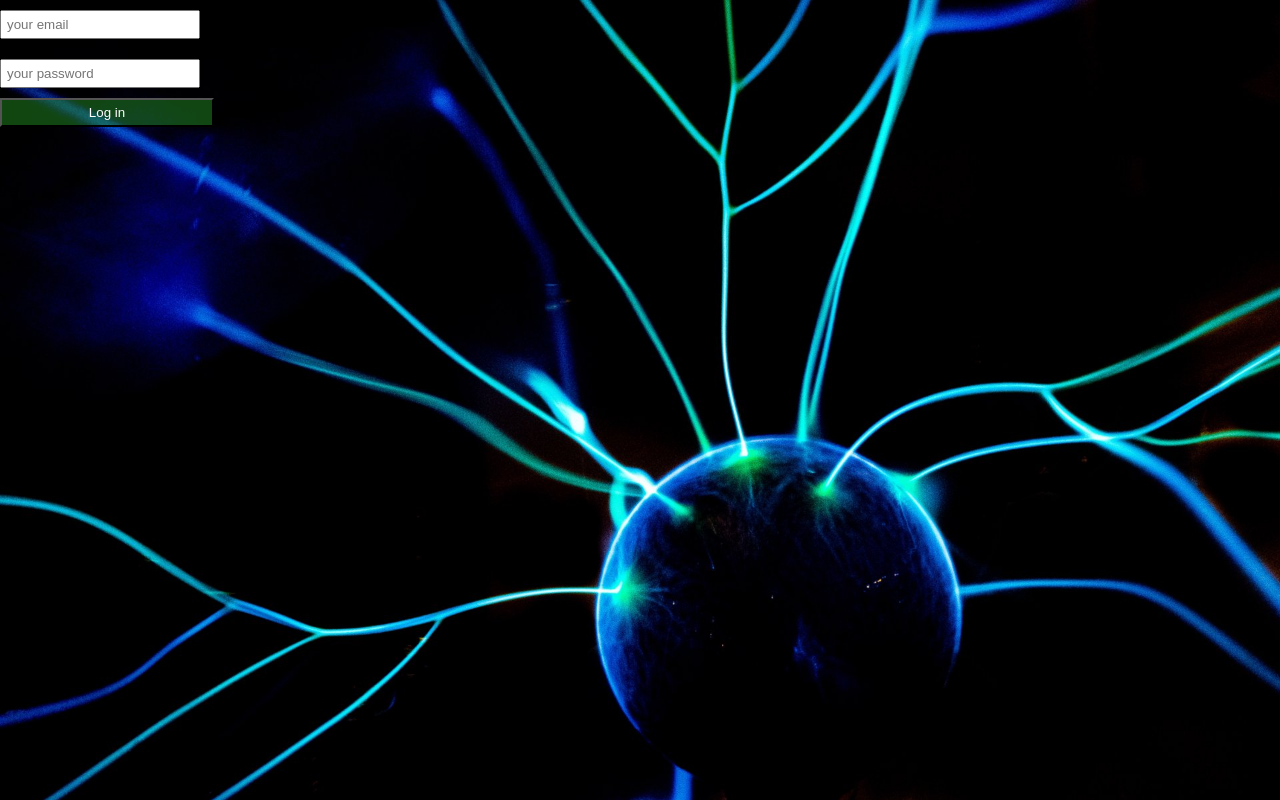
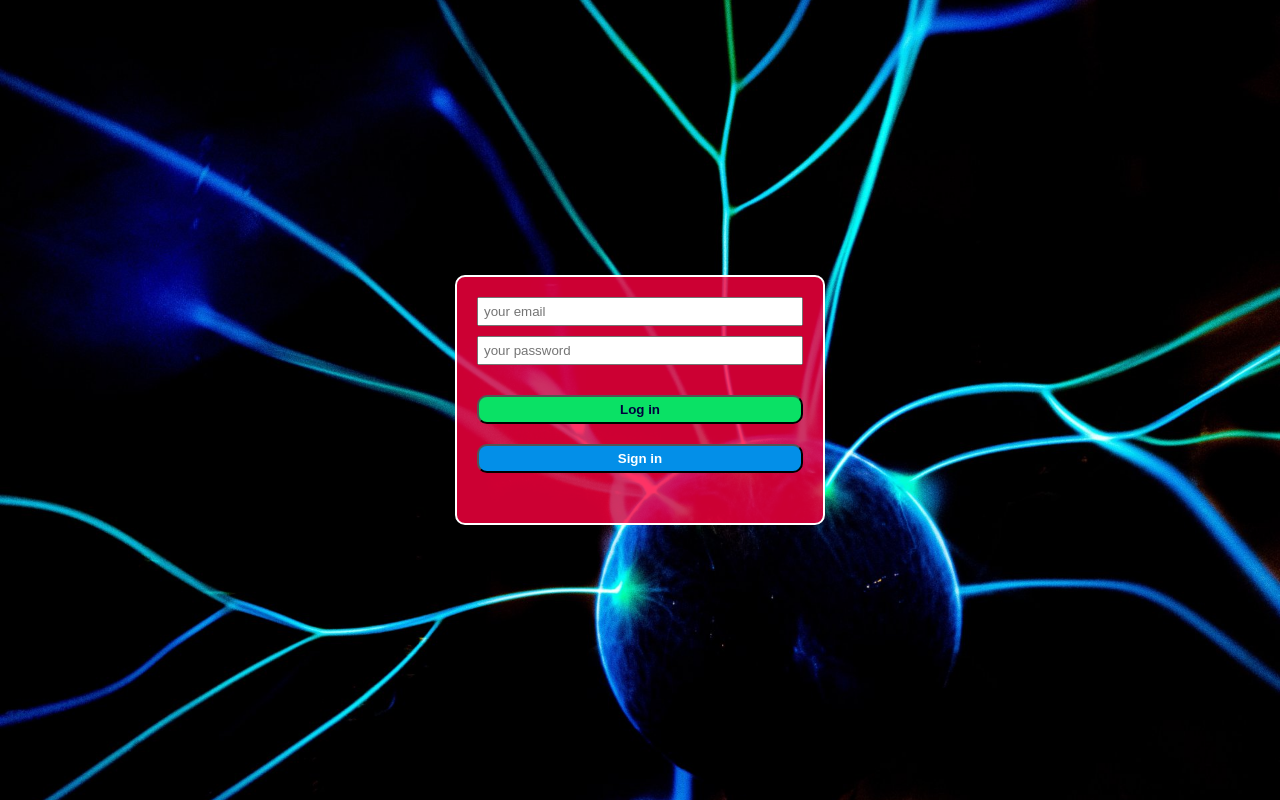
Before and after one commit to kristianheth/mymind_frontend, a React (Create React App) app: page / in a window 1280 px wide. Built offline with nearby package versions, Linux system fonts and the light colour scheme; no server answers.

Commit message:
CSS done to LoginForm. Added Sign in btn. No functionality yet

```diff
--- a/src/components/LogOutBtn.js
+++ b/src/components/LogOutBtn.js
@@ -3,7 +3,10 @@ import React from "react";
 import "./LogOutBtn.css";
 
 const LogOutBtn = () => {
-  const logoutFn = () => {};
+  const logoutFn = () => {
+    localStorage.clear();
+  };
+
   return (
     <div>
       <button className="logout-btn" onClick={logoutFn}>
--- a/src/components/LoginForm.css
+++ b/src/components/LoginForm.css
@@ -1,22 +1,51 @@
 .login-form {
-  display: flex;
+  /* display: flex;
   flex-direction: column;
   align-content: center;
+  justify-content: center; */
+
+  position: fixed;
+  left: 50%;
+  top: 50%;
   justify-content: center;
+  font-size: 1.2rem;
+  color: #fff;
+  padding: 20px;
+  transform: translate(-50%, -50%);
+  width: 370px;
+  height: 250px;
+  border: 2px solid #fff;
+  border-radius: 10px;
+  background-color: rgba(255, 0, 64, 0.8);
 }
 
 .login-form input {
-  display: inline-block;
-  width: 200px;
-  margin: 10px 0 10px 0;
+  margin-bottom: 10px;
+  width: 100%;
   padding: 5px;
 }
 
 .login-form button {
-  display: inline-block;
+  cursor: pointer;
+  display: block;
   padding: 5px;
-  width: 214px;
-  background-color: rgba(34, 139, 34, 0.5);
+  font-weight: 700;
+  /* background-color: rgba(34, 139, 34, 1); */
+  background-color: rgb(10, 225, 101);
+  color: rgb(1, 1, 61);
+  width: 100%;
+  margin-top: 20px;
+  margin-bottom: 5px;
+  border-radius: 10px;
+}
+
+.sign-in-form button {
+  background-color: rgb(3, 143, 232);
   color: #fff;
-  cursor: pointer;
 }
+
+.login-form button:hover,
+.sign-in-form button:hover {
+  background-color: rgb(1, 1, 61);
+  color: #fff;
+}
--- a/src/components/LoginForm.js
+++ b/src/components/LoginForm.js
@@ -23,6 +23,9 @@ const LoginForm = (props) => {
         placeholder="your password"
       />
       <button onClick={props.onLoginSubmitHandler}>Log in</button>
+      <div className="sign-in-form">
+        <button onClick={props.onRegisterSubmitHandler}>Sign in</button>
+      </div>
     </div>
   );
 };
```
